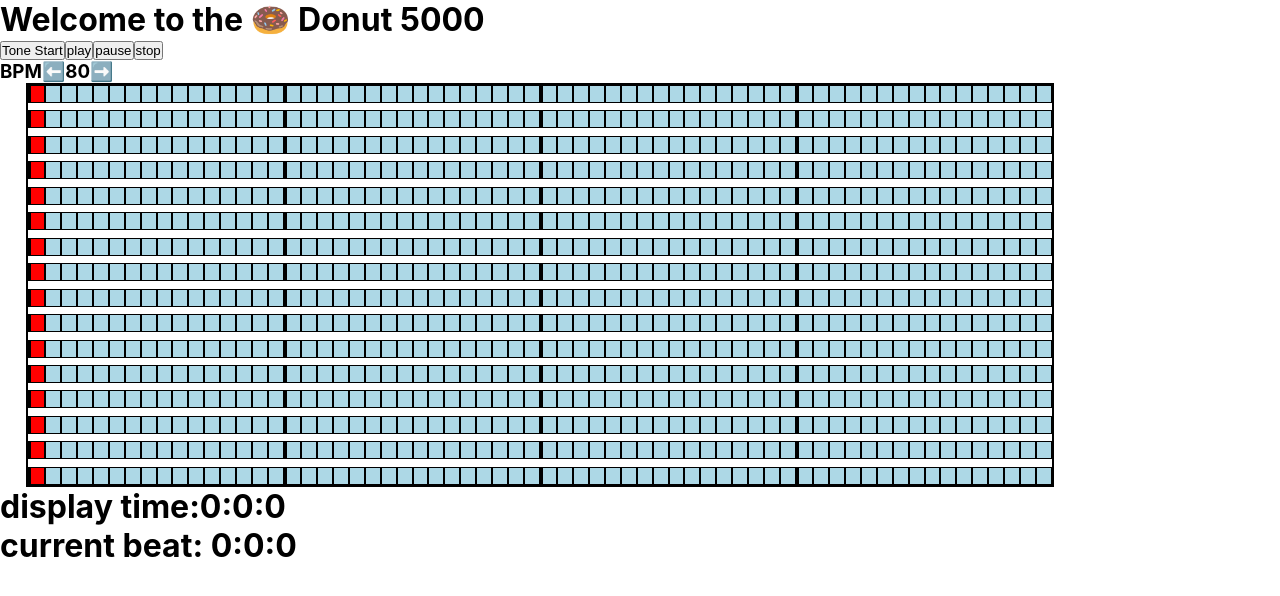
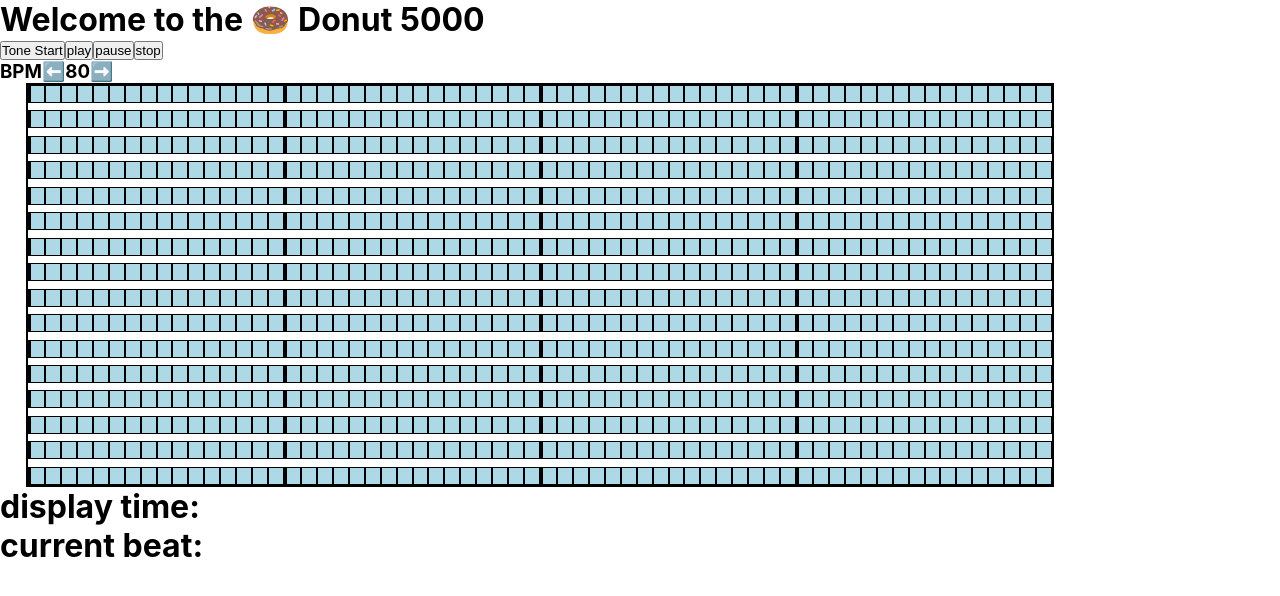
Before and after one commit to randykeller11/donut4000, a React (Create React App) app: page / in a window 1280 px wide. Shown: the top 596 px of the page. Built offline with nearby package versions, Linux system fonts and the light colour scheme; no server answers.

Commit message:
initialized beat state at null

```diff
--- a/src/Donut.jsx
+++ b/src/Donut.jsx
@@ -13,10 +13,9 @@ import { initialState, sequencerReducer } from "./reducers/sequencerReducer";
 
 function Donut() {
   const [players, loading] = useLoadPlayers();
-  const [targetPlayer, setTargetPlayer] = useState(0);
   const [keyPressedDown, keyPressedUp, setKeyPressedUp] = useKeyPress(" ");
-  const [currentBeat, setCurrentBeat] = useState("0:0:0");
-  const [displayTime, setDisplayTime] = useState("0:0:0");
+  const [currentBeat, setCurrentBeat] = useState(null);
+  const [displayTime, setDisplayTime] = useState(null);
   const [bpm, setBpm] = useState(80);
   const [dynamicPlayer, dynamicPlayerLoading] = useDynamicPlayers();
 
```
